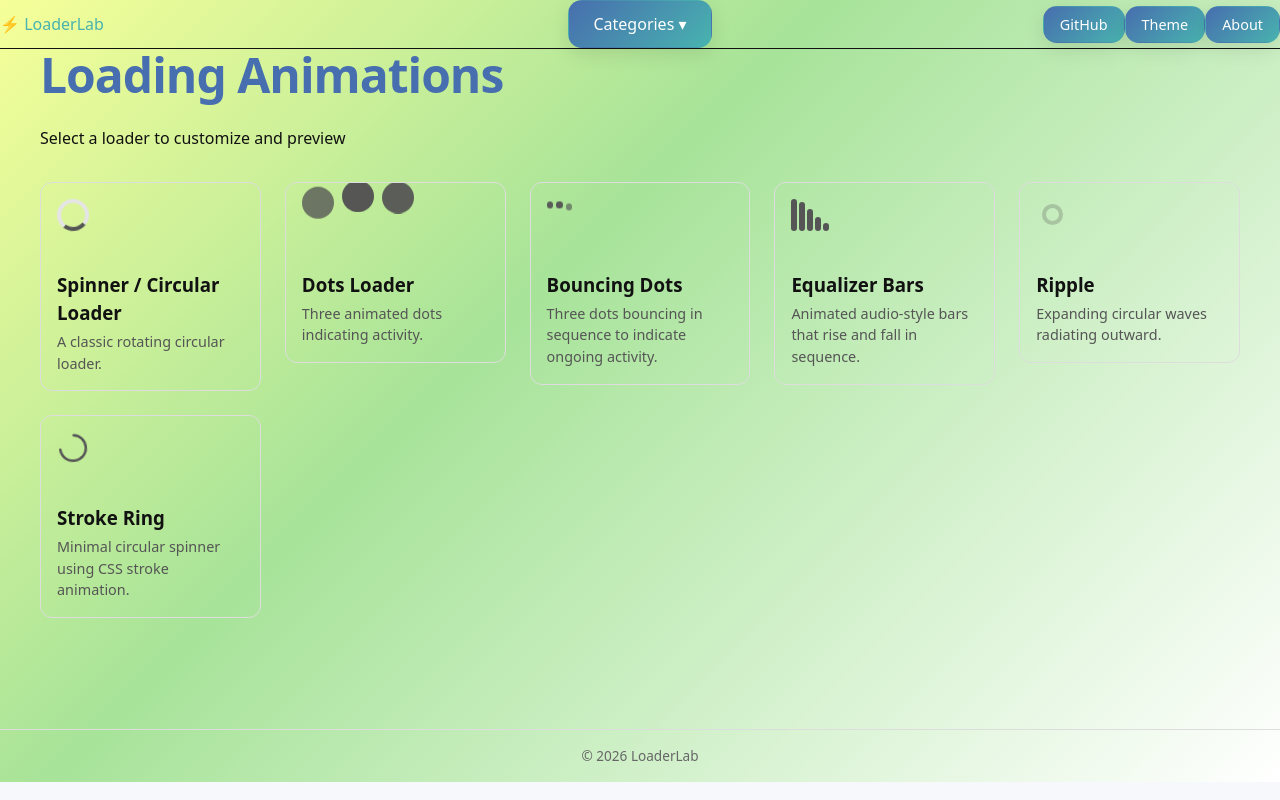
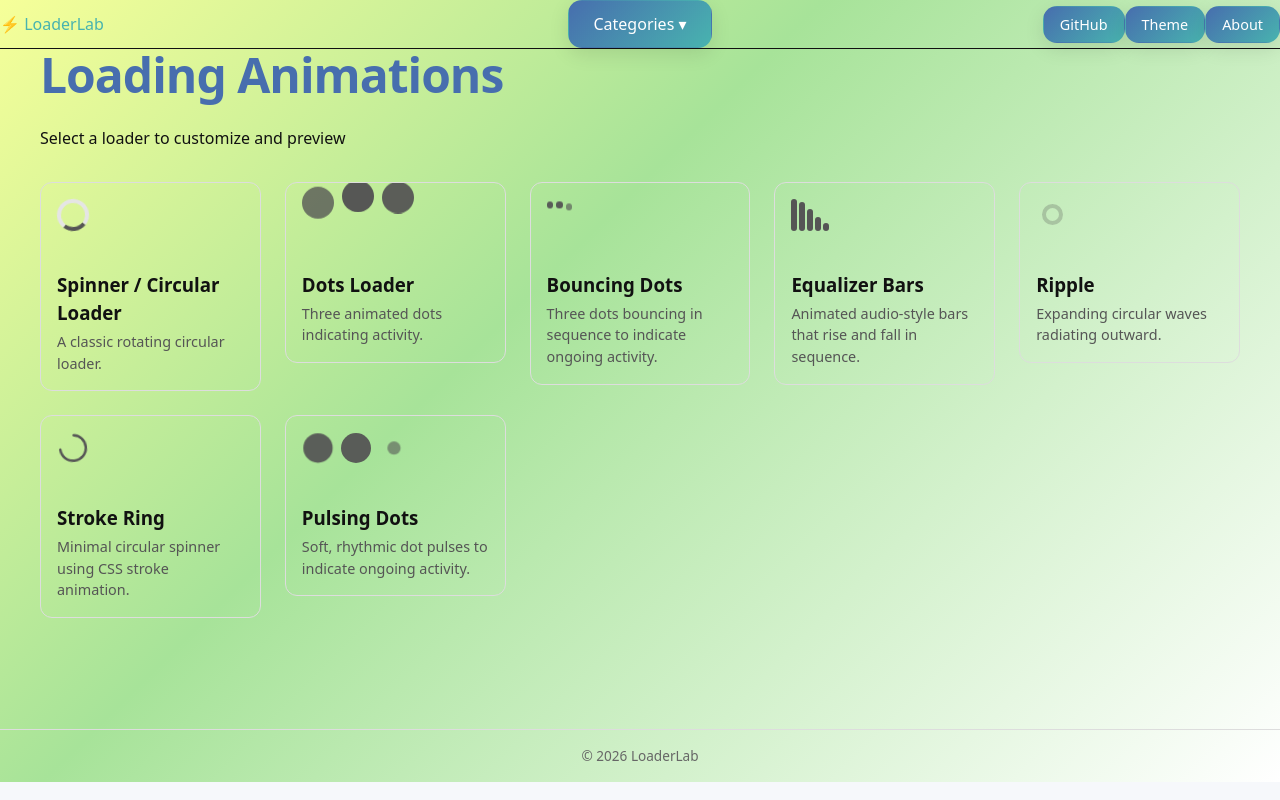
Before and after one commit to Biswamitra4599/Webpage-Loading-Pages, a React (Vite) app: page / in a window 1280 px wide. Built offline with nearby package versions, Linux system fonts and the light colour scheme.

Commit message:
Finalized with the basic loaders

```diff
--- a/src/loaders/dots/Dots.styles.css
+++ b/src/loaders/dots/Dots.styles.css
@@ -4,8 +4,8 @@
 }
 
 .dots span {
-  width: 10px;
-  height: 10px;
+  width: 2px;
+  height: 2px;
   background: #111;
   border-radius: 50%;
   animation: bounce 1.2s infinite ease-in-out;
@@ -21,9 +21,9 @@
 
 @keyframes bounce {
   0%, 80%, 100% {
-    transform: scale(0);
+    transform: scale(0.2);
   }
   40% {
-    transform: scale(1);
+    transform: scale(0.6);
   }
 }
--- /dev/null
+++ b/src/loaders/pulsing-dots/PulsingDots.loader.jsx
@@ -0,0 +1,24 @@
+import "./PulsingDots.css";
+
+export default function PulsingDots({
+  size = 8,
+  gap = 6,
+  color = "#111",
+  speed = 1.2,
+}) {
+  return (
+    <div
+      className="pulsing-dots"
+      style={{
+        "--dot-size": `${size}px`,
+        "--dot-gap": `${gap}px`,
+        "--dot-color": color,
+        "--dot-speed": `${speed}s`,
+      }}
+    >
+      <span />
+      <span />
+      <span />
+    </div>
+  );
+}
--- /dev/null
+++ b/src/loaders/pulsing-dots/PulsingDots.preview.jsx
@@ -0,0 +1,19 @@
+import "./PulsingDots.css";
+
+export default function PulsingDotsPreview() {
+  return (
+    <div
+      className="pulsing-dots"
+      style={{
+        "--dot-size": "8px",
+        "--dot-gap": "6px",
+        "--dot-color": "#111",
+        "--dot-speed": "1.2s",
+      }}
+    >
+      <span />
+      <span />
+      <span />
+    </div>
+  );
+}
--- a/src/loaders/pulsing-dots/PulsingDotsLoader.jsx
+++ /dev/null
@@ -1,20 +0,0 @@
-import "./pulsingDots.css";
-
-const PulsingDotsLoader = ({ size = 12, color = "#4f46e5" }) => {
-  return (
-    <div className="pulsing-dots">
-      {[0, 1, 2].map((i) => (
-        <span
-          key={i}
-          style={{
-            width: size,
-            height: size,
-            backgroundColor: color,
-          }}
-        />
-      ))}
-    </div>
-  );
-};
-
-export default PulsingDotsLoader;
--- a/src/loaders/pulsing-dots/PulsingDotsPreview.jsx
+++ /dev/null
@@ -1,41 +0,0 @@
-import { useState } from "react";
-import PulsingDotsLoader from "./PulsingDotsLoader";
-
-const PulsingDotsPreview = () => {
-  const [size, setSize] = useState(12);
-  const [color, setColor] = useState("#4f46e5");
-
-  return (
-    <div className="loader-preview">
-      <h2>Pulsing Dots Loader</h2>
-
-      <div className="loader-box">
-        <PulsingDotsLoader size={size} color={color} />
-      </div>
-
-      <div className="controls">
-        <label>
-          Size
-          <input
-            type="range"
-            min="6"
-            max="24"
-            value={size}
-            onChange={(e) => setSize(Number(e.target.value))}
-          />
-        </label>
-
-        <label>
-          Color
-          <input
-            type="color"
-            value={color}
-            onChange={(e) => setColor(e.target.value)}
-          />
-        </label>
-      </div>
-    </div>
-  );
-};
-
-export default PulsingDotsPreview;
--- a/src/loaders/pulsing-dots/pulsingDots.css
+++ b/src/loaders/pulsing-dots/pulsingDots.css
@@ -1,25 +1,23 @@
 .pulsing-dots {
   display: flex;
   align-items: center;
-  justify-content: center;
-  gap: 8px;
-
-  /* NEW */
-  height: 100%;
-  max-height: 100%;
+  gap: var(--dot-gap);
 }
 
 .pulsing-dots span {
+  width: var(--dot-size);
+  height: var(--dot-size);
+  background: var(--dot-color);
   border-radius: 50%;
-  animation: pulse 1.4s infinite ease-in-out both;
-}
-
-.pulsing-dots span:nth-child(1) {
-  animation-delay: -0.32s;
+  animation: pulse var(--dot-speed) ease-in-out infinite;
 }
 
 .pulsing-dots span:nth-child(2) {
-  animation-delay: -0.16s;
+  animation-delay: 0.15s;
+}
+
+.pulsing-dots span:nth-child(3) {
+  animation-delay: 0.3s;
 }
 
 @keyframes pulse {
@@ -27,7 +25,7 @@
   80%,
   100% {
     transform: scale(0);
-    opacity: 0.4;
+    opacity: 0.3;
   }
   40% {
     transform: scale(1);
--- a/src/loaders/registry.js
+++ b/src/loaders/registry.js
@@ -16,8 +16,8 @@ import RipplePreview from "./ripple/Ripple.preview";
 import StrokeRing from "./stroke-ring/StrokeRing.loader";
 import StrokeRingPreview from "./stroke-ring/StrokeRing.preview";
 
-// import PulsingDots from "./pulsing-dots/PulsingDots.loader";
-// import PulsingDotsPreview from "./pulsing-dots/PulsingDots.preview";
+import PulsingDots from "./pulsing-dots/PulsingDots.loader";
+import PulsingDotsPreview from "./pulsing-dots/PulsingDots.preview";
 
 // import BouncingDots from "./bouncing-dots/BouncingDots";
 
@@ -25,7 +25,7 @@ import StrokeRingPreview from "./stroke-ring/StrokeRing.preview";
 // import StrokeRing from "./stroke-ring/StrokeRing";
 
 // import PulsingDots from "./pulsing-dots/PulsingDots";
-import PulsingDots from "./pulsing-dots/PulsingDotsLoader";
+// import PulsingDots from "./pulsing-dots/PulsingDots.loader";
 
 export const loaderRegistry = [
   {
@@ -242,4 +242,38 @@ export const loaderRegistry = [
       color: true,
     },
   },
+
+  {
+    id: "pulsing-dots",
+    name: "Pulsing Dots",
+    description: "Soft, rhythmic dot pulses to indicate ongoing activity.",
+    category: "dots",
+
+    Loader: PulsingDots,
+    Preview: PulsingDotsPreview,
+
+    writeup: {
+      intro:
+        "The pulsing dots loader animates dots with a gentle scaling or opacity change. It creates a calm and subtle loading experience, ideal for non-intrusive feedback.",
+
+      useCases: [
+        "Messaging and chat interfaces",
+        "Lightweight background operations",
+        "Friendly or informal applications",
+      ],
+
+      advantages: ["Soft and unobtrusive", "Feels friendly and approachable"],
+
+      limitations: [
+        "Not suitable for long waits",
+        "No indication of progress or completion time",
+      ],
+    },
+
+    controls: {
+      size: true,
+      speed: true,
+      color: true,
+    },
+  },
 ];
```
